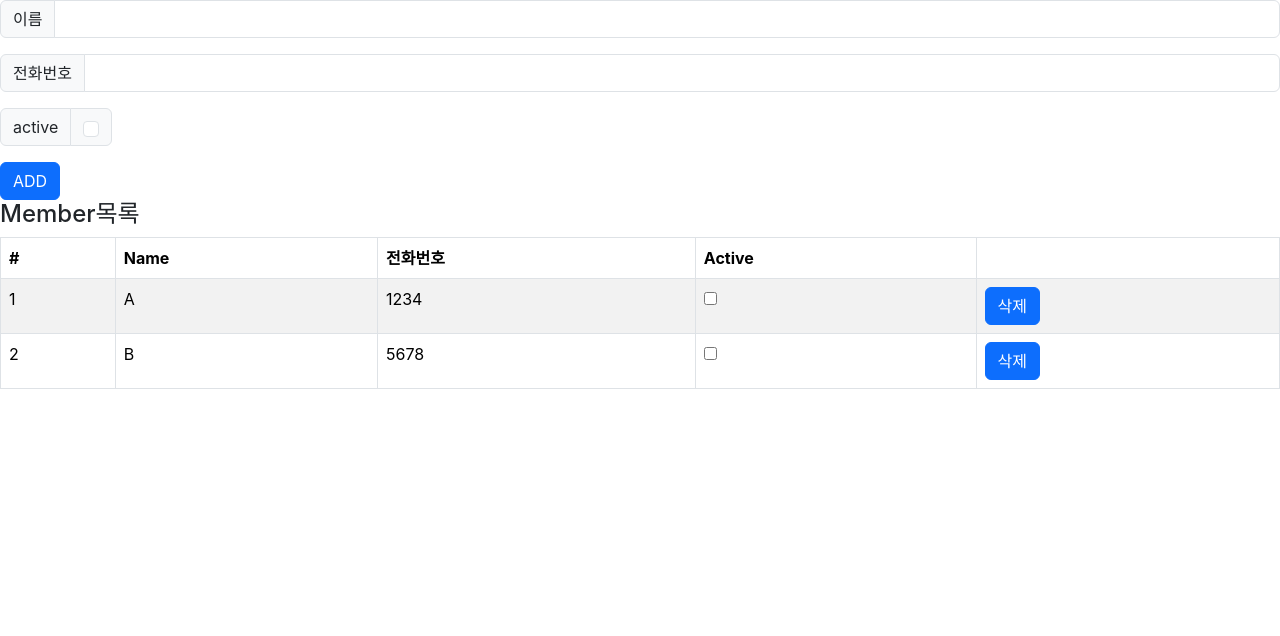
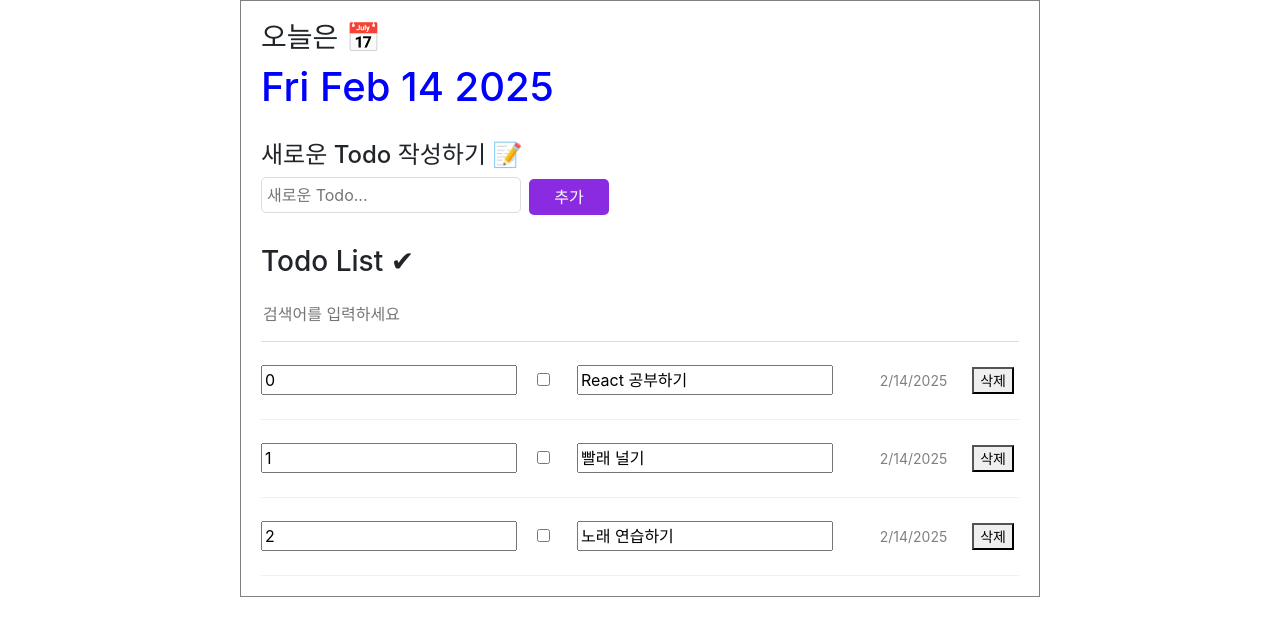
Before and after one commit to GJKim-James/shinhan-ds-academy-react, a React (Create React App) app: page / in a window 1280 px wide. Shown: the top 636 px of the page. Built offline with nearby package versions, Linux system fonts and the light colour scheme.

Commit message:
2025. 02. 16. 일. day4/project2 복습

```diff
--- a/src/day4/Day4App.js
+++ b/src/day4/Day4App.js
@@ -1,11 +1,11 @@
-import MemberReducerTest from './reducer/MemberReducerTest';
+import App from 'day4/project2/App';
 
 function Day4App(props) {
     return (
         <div>
-            {/* <App></App> */}
+            <App></App>
 
-            <MemberReducerTest></MemberReducerTest>
+            {/* <MemberReducerTest></MemberReducerTest> */}
         </div>
     );
 }
--- a/src/day4/project2/App.js
+++ b/src/day4/project2/App.js
@@ -4,18 +4,21 @@ import TodoEditor from 'day4/project2/TodoEditor';
 import TodoList from 'day4/project2/TodoList';
 
 import 'day4/project2/project2.css'; // 외부 css 적용
+import { useEffect } from 'react';
+import { useCallback } from 'react';
 
 const defaultData = [
     {id: 0, isDone: false, content: "React 공부하기", createdDate: new Date().getTime()},
     {id: 1, isDone: false, content: "빨래 널기", createdDate: new Date().getTime()},
-    {id: 2, isDone: false, content: "노래 연습하기기", createdDate: new Date().getTime()},
+    {id: 2, isDone: false, content: "노래 연습하기", createdDate: new Date().getTime()},
 ];
 
 function App(props) {
     const [todoArr, setTodoArr] = useState(defaultData);
     const idRef = useRef(3); // 다음에 추가할 todo의 id는 3
 
-    const addTodoHandler = (todoContent) => {
+    // 새로운 Todo 추가, 화면에 표시
+    const addTodoHandler = useCallback((todoContent) => {
         const newTodo = {
             id: idRef.current,
             isDone: false,
@@ -25,13 +28,40 @@ function App(props) {
 
         setTodoArr([...todoArr, newTodo]); // 원래 todo + 새로운 todo
         idRef.current++;
+    }, [todoArr]);
+
+    // useCallback() 수행되는지 보기 위해 추가함
+    useEffect(() => {
+        console.log("addTodoHandler 메서드 재생성......");
+    }, [addTodoHandler]);
+
+    // Todo 수정
+    const updateTodo = (targetId, inputName, value) => {
+        console.log(targetId);
+
+        setTodoArr(todoArr.map((item) => {
+            if (item.id === targetId && inputName === "isDone") {
+                // input 속성 name='isDone'이면 원래 todoArr 한 건 내용 중 isDone만 !item.isDone로 변경
+                return { ...item, isDone: !item.isDone };
+            } else if (item.id === targetId && inputName === "content") {
+                // input 속성 name='content'이면 원래 todoArr 한 건 내용 중 content만 value로 변경
+                return { ...item, content: value };
+            } else {
+                return item; // 그렇지 않으면 item 한 건 그대로 return
+            }
+        }));
+    };
+
+    // Todo 삭제
+    const deleteTodo = (targetId) => {
+        setTodoArr(todoArr.filter((item) => item.id !== targetId)); // item.id !== targetId인 todo만 골라내어 삭제 작업 수행
     };
 
     return (
         <div className='App'>
             <Header></Header>
             <TodoEditor addTodoHandler={addTodoHandler}></TodoEditor>
-            <TodoList todoArr={todoArr}></TodoList>
+            <TodoList todoArr={todoArr} updateTodo={updateTodo} deleteTodo={deleteTodo}></TodoList>
         </div>
     );
 }
--- a/src/day4/project2/Header.js
+++ b/src/day4/project2/Header.js
@@ -3,7 +3,7 @@ import React from 'react';
 function Header(props) {
     return (
         <div className='Header'>
-            <h3>오늘은 </h3>
+            <h3>오늘은 📅</h3>
             <h1>{new Date().toDateString()}</h1>
         </div>
     );
--- a/src/day4/project2/TodoEditor.js
+++ b/src/day4/project2/TodoEditor.js
@@ -3,7 +3,7 @@ import { Button } from 'react-bootstrap';
 
 function TodoEditor({addTodoHandler}) {
     const [todoContent, setTodoContent] = useState(""); // onChange 및 todo 추가 후 input 빈 칸으로 변경하기 위한 상태 관리
-    const inputRef = useRef();
+    const inputRef = useRef(); // Focus 이동을 위해 선언, useRef가 DOM 처리를 위해 사용
 
     const changeTodoContent = (e) => {
         setTodoContent(e.target.value);
@@ -13,6 +13,7 @@ function TodoEditor({addTodoHandler}) {
         console.log(todoContent);
 
         if (!todoContent) {
+            // 입력된 내용이 없으면 Focus 이동하고 addTodoHandler() 호출 안함
             inputRef.current.focus();
             return;
         }
@@ -22,10 +23,17 @@ function TodoEditor({addTodoHandler}) {
         setTodoContent("");
     };
 
+    const onKeyDown = (e) => {
+        // 키를 누를 때마다 발생, Enter 키를 눌렀을 때 '추가' 버튼 로직 수행
+        if (e.keyCode === 13) {
+            addTodo(); // 함수 호출
+        }
+    };
+
     return (
         <div className='todoEditor'>
-            <h4>새로운 Todo 작성하기</h4>
-            <input ref={inputRef} onChange={changeTodoContent} value={todoContent} className='me-2' placeholder='새로운 Todo...'></input>
+            <h4>새로운 Todo 작성하기 📝</h4>
+            <input ref={inputRef} onChange={changeTodoContent} onKeyDown={onKeyDown} value={todoContent} className='me-2' placeholder='새로운 Todo...'></input>
             <Button onClick={addTodo}>추가</Button>
         </div>
     );
--- a/src/day4/project2/TodoItem.js
+++ b/src/day4/project2/TodoItem.js
@@ -1,24 +1,37 @@
 import React from 'react';
 
-function TodoItem(props) {
-    const {id, isDone, content, createdDate} = props.todo;
+// TodoList 중에 한 건을 보여주고 체크박스 수정, (content, 생성일)을 display, 삭제 버튼 수행
+function TodoItem({ todo, updateTodo, deleteTodo }) {
+    const {id, isDone, content, createdDate} = todo;
+
+    const updateHandler = (e) => {
+        updateTodo(id, e.target.name, e.target.value);
+    };
+
+    const deleteHandler = () => {
+        deleteTodo(id);
+    };
 
     return (
         <div className='todoItem'>
             <div>
                 <input type='number' readOnly value={id}></input>
             </div>
+
             <div className='checkbox_col'>
-                <input type='checkbox' checked={isDone}></input>
+                <input type='checkbox' name='isDone' onChange={updateHandler} defaultChecked={isDone}></input>
             </div>
+
             <div className='title_col'>
-                {content}
+                <input type='text' name='content' onChange={updateHandler} value={content}></input>
             </div>
+
             <div className='date_col'>
                 {new Date(createdDate).toLocaleDateString()}
             </div>
+
             <div className='btn_col'>
-                <button>삭제</button>
+                <button onClick={deleteHandler}>삭제</button>
             </div>
         </div>
     );
--- a/src/day4/project2/TodoList.js
+++ b/src/day4/project2/TodoList.js
@@ -1,14 +1,34 @@
 import React from 'react';
 import TodoItem from 'day4/project2/TodoItem';
+import { useState } from 'react';
+import { useEffect } from 'react';
 
-function TodoList(props) {
+function TodoList({ todoArr, updateTodo, deleteTodo }) {
+    const [searchContent, setSearchContent] = useState(""); // 검색어 상태 관리
+
+    const searchHandler = (e) => {
+        setSearchContent(e.target.value); // 검색어 입력 가능
+    };
+
+    const getSearchResult = () => {
+        // filter()는 조건에 맞는 것만(true이면) return됨 ==> [{}, {}]
+        return searchContent === "" ?
+               todoArr : todoArr.filter((item) => item.content.toLowerCase().includes(searchContent.toLowerCase()));
+    };
+
+    // lifecycle 관리 (함수, [의존배열])
+    useEffect(() => {
+        console.log(todoArr);
+    }, [todoArr]);
+
     return (
         <div className='todoList'>
-            <h3>Todo List</h3>
-            <input type='text' className='searchbar' placeholder='검색어를 입력하세요'></input>
+            <h3>Todo List ✔</h3>
+            <input type='text' onChange={searchHandler} className='searchbar' value={searchContent} placeholder='검색어를 입력하세요'></input>
             <div className='list_wrapper'>
-                {props.todoArr.map((item) => (
-                    <TodoItem key={item.id} todo={item}></TodoItem>
+                {/* getSearchResult()가 truthy(값이 존재하거나 null, undefined, false가 아닌 경우)하면 그 뒤의 코드 블록이 실행 */}
+                {getSearchResult() && getSearchResult().map((item) => (
+                    <TodoItem key={item.id} todo={item} updateTodo={updateTodo} deleteTodo={deleteTodo}></TodoItem>
                 ))}
             </div>
         </div>
--- a/src/index.js
+++ b/src/index.js
@@ -1,5 +1,4 @@
 import 'bootstrap/dist/css/bootstrap.min.css'; // bootstrap css
-import TimerApp from 'day3/useEffectTest/TimerApp';
 import Day4App from 'day4/Day4App';
 import 'index.css';
 import ReactDOM from 'react-dom/client';
```
